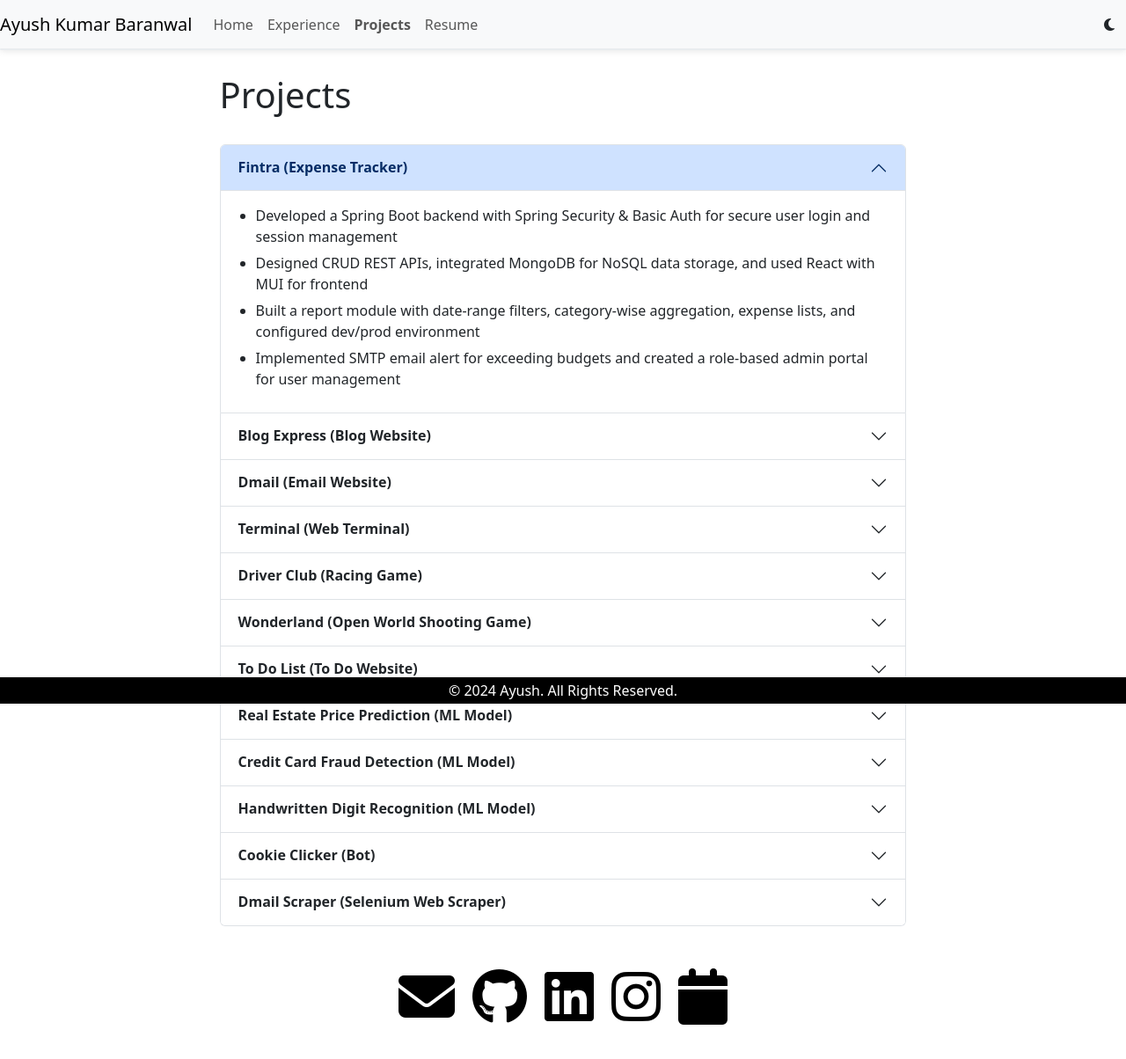
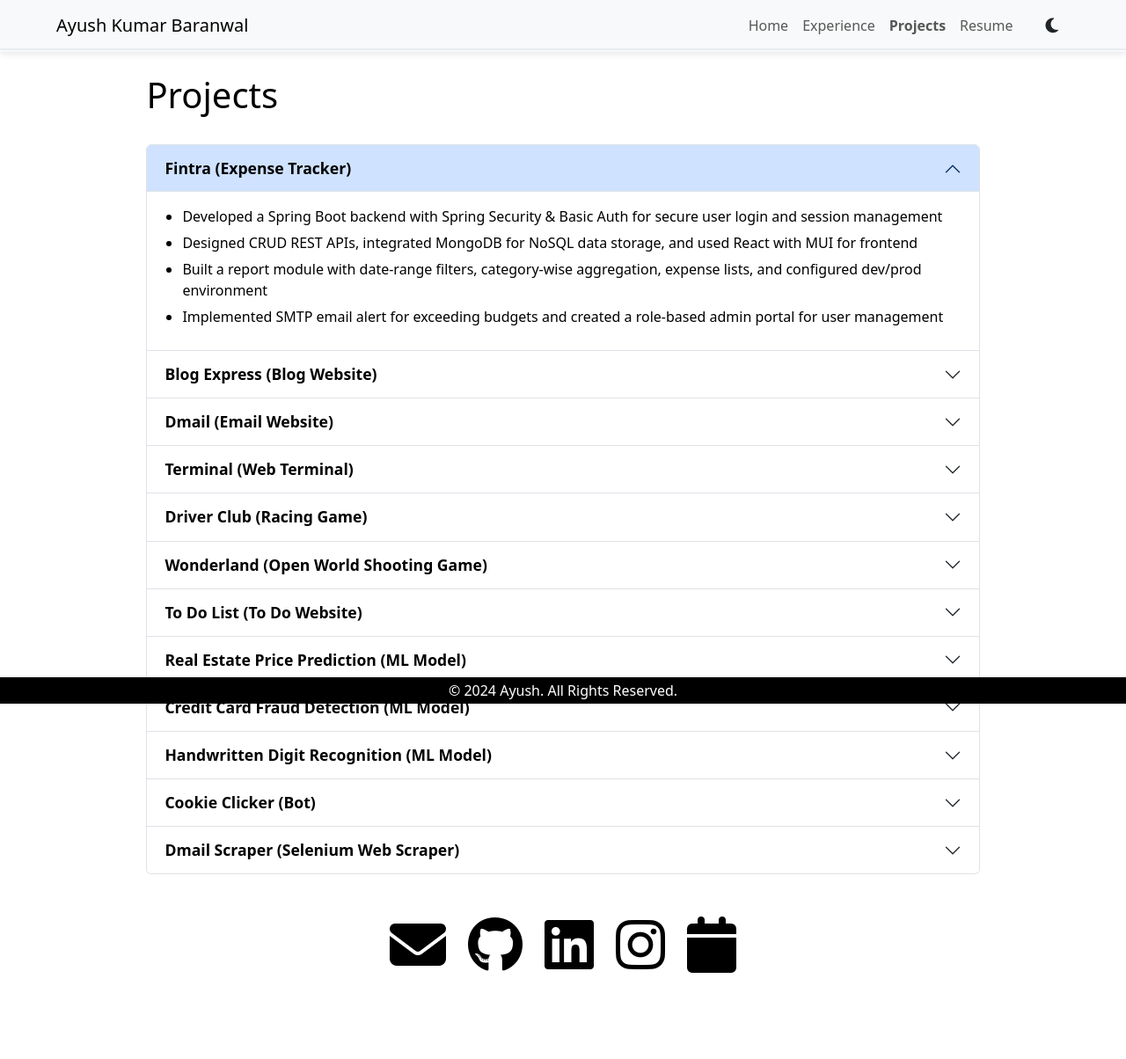
Before and after one commit to Ayush-Baranwal-X/Ayush-Baranwal-X.github.io, a React (Create React App) app: page /projects in a window 1280 px wide. Shown: the whole page at 88% size. After the commit the page ends 1154 px from the top, so only its background shows below. Built offline with nearby package versions, Linux system fonts and the light colour scheme.

Commit message:
Made enhancements and improvements

```diff
--- a/src/App.js
+++ b/src/App.js
@@ -1,183 +1,175 @@
-import React from 'react';
+import React, { useState, useEffect } from 'react';
+import 'bootstrap/dist/css/bootstrap.min.css';
+import './App.css';
 
-import 'bootstrap/dist/css/bootstrap.min.css';
-
-import logo from './logo.svg';
-import './App.css';
 import Header from './MyComponents/Header.js';
 import Footer from './MyComponents/Footer.js';
 import About from './MyComponents/About.js';
 import Projects from './MyComponents/Projects.js';
 import Social from './MyComponents/Social.js';
-import Experience from './MyComponents/Experience.js'
-import PageNotFound from './MyComponents/PageNotFound.js'
-import $ from 'jquery';
-import { useState, useEffect } from 'react';
-import { Navigate, useLocation , useNavigate} from 'react-router-dom';
+import Experience from './MyComponents/Experience.js';
+import PageNotFound from './MyComponents/PageNotFound.js';
 
 import {
   BrowserRouter as Router,
   Routes,
   Route,
-  Link
+  useLocation
 } from 'react-router-dom';
 
+function App() {
+  // Device type detection
+  const screenWidth = window.screen.width;
+  const mobile = screenWidth < 768;
+  const tab = screenWidth >= 768 && screenWidth <= 1024;
 
-function App() {
-  // let mobile = false;
-  // function isMobile() {
-  //   const regex = /Mobi|Android|webOS|iPhone|iPad|iPod|BlackBerry|IEMobile|Opera Mini/i;
-  //   return regex.test(navigator.userAgent);
-  // }
-
-  let screenWidth = window.screen.width;
-  let screenHeight = window.screen.height;
-  let mobile = false;
-  let tab = false;
-  if (screenWidth < 768) {
-    mobile = true;
-  }
-  if (((screenWidth <= 1024 && screenWidth >= 768))) {
-    tab = true;
-  }
-
-  let initTheme = JSON.parse(localStorage.getItem('darkMode'));
-
-  const [darkMode, setMode] = useState(initTheme);
+  // Dark mode state
+  const initTheme = JSON.parse(localStorage.getItem('darkMode'));
+  const [darkMode, setDarkMode] = useState(initTheme);
 
   const toggleTheme = () => {
-    if (darkMode === true) {
-      document.documentElement.setAttribute('data-bs-theme', 'light');
-      setMode(false)
-    }
-    else {
-      document.documentElement.setAttribute('data-bs-theme', 'dark');
-      setMode(true)
-    }
-    // We are passing !darkMode here as the darkMode variable is not updated yet irrespective of the code just above
     const newMode = !darkMode;
+    setDarkMode(newMode);
+    document.documentElement.setAttribute('data-bs-theme', newMode ? 'dark' : 'light');
     localStorage.setItem('darkMode', JSON.stringify(newMode));
-    return;
-  }
+  };
 
   useEffect(() => {
     if (initTheme != null) {
-      document.documentElement.setAttribute('data-bs-theme', initTheme ? 'dark' : 'white');
+      document.documentElement.setAttribute('data-bs-theme', initTheme ? 'dark' : 'light');
     }
-    // Clean up function (optional but good practise)
-    return () => {
-
-    };
   }, [initTheme]);
 
+  // Scroll progress bar
+  const fillScrollLine = () => {
+    const scrollline = document.getElementById('progress-bar-scroller');
+    if (!scrollline) return;
 
-  // Scrolling Bar
-
-
-  const fillscrollline = () => {
-    const scrollline = document.getElementById('progress-bar-scroller');
-    if (scrollline === null) {
-      return;
-    }
-    else {
     const windowHeight = window.innerHeight;
     const fullHeight = document.body.clientHeight;
     const scrolled = window.scrollY;
-      const percentScrolledx = (scrolled / (fullHeight - windowHeight)) * 100;
-      const percentScrolled = (percentScrolledx > 95 ? 100 : percentScrolledx);
+    const percentScrolled = Math.min((scrolled / (fullHeight - windowHeight)) * 100, 100);
     scrollline.style.width = percentScrolled + '%';
-    }
   };
 
-  useEffect(()=>{
-    window.addEventListener('scroll', fillscrollline);
-    return ()=> {
-      window.removeEventListener('scroll',fillscrollline);
-    };
-  },[]);
+  useEffect(() => {
+    window.addEventListener('scroll', fillScrollLine);
+    return () => window.removeEventListener('scroll', fillScrollLine);
+  }, []);
 
-  function ScrollComponent() {
+  // Scroll to top on route change
+  function ScrollToTop() {
     const location = useLocation();
-
     useEffect(() => {
       window.scrollTo(0, 0);
-      fillscrollline();
+      fillScrollLine();
     }, [location]);
+    return null;
   }
 
-  function ModifyHeightProgressBarComponent() {
+  // Observe dynamic page height changes
+  function ModifyHeightProgressBar() {
     const [pageHeight, setPageHeight] = useState(document.body.clientHeight);
 
     useEffect(() => {
-      const observer = new MutationObserver(()=>{
+      const observer = new MutationObserver(() => {
         const newHeight = document.body.clientHeight;
-        if(newHeight !== pageHeight)
-        {
-          setPageHeight(newHeight);
-        }
+        if (newHeight !== pageHeight) setPageHeight(newHeight);
       });
-
-      observer.observe(document.body , {attributes:true, childList: true, subtree: true});
-      return () =>{
-        observer.disconnect();
-      };
+      observer.observe(document.body, { attributes: true, childList: true, subtree: true });
+      return () => observer.disconnect();
     }, [pageHeight]);
 
-    useEffect(()=>{
-      fillscrollline();
-    }, [pageHeight]);
+    useEffect(() => fillScrollLine(), [pageHeight]);
 
     return null;
   }
 
   return (
-    <>
     <Router>
       <Routes>
-          <Route exact path='/' element={
+        <Route
+          exact
+          path="/"
+          element={
             <>
-              {/* Here in the header component props.projects and props.experience should have values = false. But we don't need to pass them as default values are used for props which are not passed. And for a boolean it is false. */}
-              <Header title="Ayush Kumar Baranwal" home={true} toggleTheme={toggleTheme} progress={true} darkMode={darkMode} mobile={mobile} tab={tab} />
+              <Header
+                title="Ayush Kumar Baranwal"
+                home
+                toggleTheme={toggleTheme}
+                progress
+                darkMode={darkMode}
+                mobile={mobile}
+                tab={tab}
+              />
               <About mobile={mobile} tab={tab} />
-              <ScrollComponent />
-              {/* Modify scroll component is used in case you are using elements in your app which can change the height of the page. It basically dynamically changes the current progress in the progress bar. */}
-              {/* Here it is not needed */}
+              <ScrollToTop />
             </>
-          }>
-          </Route>
-          <Route exact path='/projects' element={
+          }
+        />
+        <Route
+          exact
+          path="/projects"
+          element={
             <>
-              <Header title="Ayush Kumar Baranwal" projects={true} toggleTheme={toggleTheme} progress={true} darkMode={darkMode} mobile={mobile} tab={tab} />
-              <Projects mobile={mobile} darkMode = {darkMode}/>
-              <ScrollComponent />
-              <ModifyHeightProgressBarComponent />
+              <Header
+                title="Ayush Kumar Baranwal"
+                projects
+                toggleTheme={toggleTheme}
+                progress
+                darkMode={darkMode}
+                mobile={mobile}
+                tab={tab}
+              />
+              <Projects mobile={mobile} darkMode={darkMode} />
+              <ScrollToTop />
+              <ModifyHeightProgressBar />
             </>
-          }>
-          </Route>
-          <Route exact path='/experience' element={
+          }
+        />
+        <Route
+          exact
+          path="/experience"
+          element={
             <>
-              <Header title="Ayush Kumar Baranwal" experience={true} toggleTheme={toggleTheme} progress={true} darkMode={darkMode} mobile={mobile} tab={tab} />
-              <Experience mobile={mobile} darkMode = {darkMode}/>
-              <ScrollComponent />
-              <ModifyHeightProgressBarComponent />
+              <Header
+                title="Ayush Kumar Baranwal"
+                experience
+                toggleTheme={toggleTheme}
+                progress
+                darkMode={darkMode}
+                mobile={mobile}
+                tab={tab}
+              />
+              <Experience mobile={mobile} darkMode={darkMode} />
+              <ScrollToTop />
+              <ModifyHeightProgressBar />
             </>
-          }>
-          </Route>
-          <Route exact path='*' element={
+          }
+        />
+        <Route
+          path="*"
+          element={
             <>
-              <Header title="Ayush Kumar Baranwal" experience={true} toggleTheme={toggleTheme} progress={true} darkMode={darkMode} mobile={mobile} tab={tab} />
-              <PageNotFound/>
-              <ScrollComponent />
-              <ModifyHeightProgressBarComponent />
-              {/* temp */}
+              <Header
+                title="Ayush Kumar Baranwal"
+                experience
+                toggleTheme={toggleTheme}
+                progress
+                darkMode={darkMode}
+                mobile={mobile}
+                tab={tab}
+              />
+              <PageNotFound />
+              <ScrollToTop />
+              <ModifyHeightProgressBar />
             </>
-          }>
-          </Route>
+          }
+        />
       </Routes>
       <Social darkMode={darkMode} mobile={mobile} />
       <Footer mobile={mobile} />
     </Router>
-    </>
   );
 }
 
--- a/src/MyComponents/NavBar.js
+++ b/src/MyComponents/NavBar.js
@@ -1,9 +1,9 @@
 import React from 'react';
 import { Link } from 'react-router-dom';
 
-function NavScrollExample(props) {
-  // Compute horizontal padding: 19.5% on desktop, 0 on mobile/tablet
-  const paddingX = (props.mobile || props.tab) ? '0' : '13%';
+function NavBar(props) {
+  const paddingX = '5%';
+  const isMobile = window.innerWidth < 992; // bootstrap lg breakpoint
 
   return (
     <nav
@@ -14,13 +14,25 @@ function NavScrollExample(props) {
         paddingLeft: paddingX,
         paddingRight: paddingX,
         zIndex: 4,
-        boxShadow: '0 2px 8px rgba(0,0,0,0.1)', // subtle separation from content
+        boxShadow: '0 2px 8px rgba(0,0,0,0.1)',
       }}
     >
-      <div className="container-fluid" style={{ padding: 0 }}>
+      <div className="container-fluid" style={{ padding: 0, display: 'flex', alignItems: 'center', width: '100%' }}>
+        {/* Brand on the left */}
         <Link className="navbar-brand" to="/">
           {props.title}
         </Link>
+
+        {/* Dark mode button always visible on right (mobile + desktop) */}
+        <button
+          className="btn ms-auto me-2 d-lg-none" // only visible on mobile
+          onClick={props.toggleTheme}
+          style={{ fontSize: '1.2rem' }}
+        >
+          {props.darkMode ? <i className="fa-solid fa-sun"></i> : <i className="fa-solid fa-moon"></i>}
+        </button>
+
+        {/* Hamburger button */}
         <button
           className="navbar-toggler"
           type="button"
@@ -33,56 +45,45 @@ function NavScrollExample(props) {
           <span className="navbar-toggler-icon"></span>
         </button>
 
+        {/* Navbar links */}
         <div className="collapse navbar-collapse" id="navbarSupportedContent">
-          <ul className="navbar-nav me-auto mb-2 mb-lg-0">
-            <li className="nav-item">
-              <Link className="nav-link" to="/">
-                {props.home ? <b>Home</b> : 'Home'}
-              </Link>
-            </li>
-            <li className="nav-item">
-              <Link className="nav-link" to="/experience">
-                {props.experience ? <b>Experience</b> : 'Experience'}
-              </Link>
-            </li>
-            <li className="nav-item">
-              <Link className="nav-link" to="/projects">
-                {props.projects ? <b>Projects</b> : 'Projects'}
-              </Link>
-            </li>
+          <ul className="navbar-nav ms-auto mb-2 mb-lg-0 align-items-lg-center">
+            {[
+              { name: 'Home', path: '/', active: props.home },
+              { name: 'Experience', path: '/experience', active: props.experience },
+              { name: 'Projects', path: '/projects', active: props.projects },
+            ].map((item, i) => (
+              <li className="nav-item" key={i}>
+                <Link className="nav-link" to={item.path}>
+                  {item.active ? <b>{item.name}</b> : item.name}
+                </Link>
+              </li>
+            ))}
             <li className="nav-item">
               <a
                 className="nav-link"
-                href="https://bit.ly/akb-cv"
+                href="https://drive.google.com/file/d/1-sAGlmIU3wIfno0rWl-D72ihq_XlqTG3/view"
                 target="_blank"
                 rel="noopener noreferrer"
               >
                 Resume
               </a>
             </li>
-            {/* <li className="nav-item">
-              <a
-                className="nav-link"
-                href="https://akbxterminal.web.app"
-                target="_blank"
-                rel="noopener noreferrer"
+            {/* Dark mode button on desktop */}
+            <li className="nav-item d-none d-lg-block ms-3">
+              <button
+                className="btn"
+                onClick={props.toggleTheme}
+                style={{ fontSize: '1.2rem' }}
               >
-                Terminal
-              </a>
-            </li> */}
+                {props.darkMode ? <i className="fa-solid fa-sun"></i> : <i className="fa-solid fa-moon"></i>}
+              </button>
+            </li>
           </ul>
-
-          <button className="btn" onClick={props.toggleTheme}>
-            {props.darkMode ? (
-              <i className="fa-solid fa-sun fa-1x"></i>
-            ) : (
-              <i className="fa-solid fa-moon fa-1x"></i>
-            )}
-          </button>
         </div>
       </div>
     </nav>
   );
 }
 
-export default NavScrollExample;
+export default NavBar;
--- a/src/MyComponents/Projects.css
+++ b/src/MyComponents/Projects.css
@@ -1,6 +1,8 @@
+/* Container */
 .accordion-container {
-  margin-left: 19.5%;
-  margin-right: 19.5%;
+  margin-left: 13%;
+  margin-right: 13%;
+  color: black; /* default light mode */
 }
 
 .accordion-container.mobile {
@@ -8,6 +10,16 @@
   margin-right: 5%;
 }
 
+/* Accordion Header */
+.project-header {
+  display: flex;
+  flex-direction: column; /* stack if needed */
+  font-weight: 500;
+  font-size: 1.1rem;
+  color: black; /* light mode */
+}
+
+/* Bullet points */
 .project-points {
   padding-left: 20px;
   list-style-type: disc;
@@ -16,4 +28,14 @@
 
 .project-points li {
   margin-bottom: 6px;
+  font-size: 1rem;
+  line-height: 1.5;
+  color: black; /* light mode */
 }
+
+/* Dark mode override */
+.accordion-container.dark-mode,
+.accordion-container.dark-mode .project-header,
+.accordion-container.dark-mode .project-points li {
+  color: white;
+}
--- a/src/MyComponents/Projects.js
+++ b/src/MyComponents/Projects.js
@@ -132,7 +132,7 @@ const projectsData = [
 
 function ProjectsAccordion({ darkMode, mobile }) {
     return (
-        <div className={`accordion-container ${mobile ? 'mobile' : 'desktop'}`}>
+        <div className={`accordion-container ${mobile ? 'mobile' : 'desktop'} ${darkMode ? 'dark-mode' : ''}`}>
             <br></br>
             <h1>Projects</h1>
             <br></br>
@@ -140,11 +140,13 @@ function ProjectsAccordion({ darkMode, mobile }) {
                 {projectsData.map((project, index) => (
                     <Accordion.Item eventKey={index.toString()} key={index}>
                         <Accordion.Header>
+                            <div className='project-header'>
                             {mobile ? (
                                 <b>{project.title}</b>
                             ) : (
                                 <b>{project.title}</b>
                             )}
+                            </div>
                         </Accordion.Header>
                         <Accordion.Body>
                             <ul className="project-points">
--- a/src/MyComponents/Social.js
+++ b/src/MyComponents/Social.js
@@ -13,12 +13,29 @@ const Social = ({ darkMode, mobile }) => {
   ];
 
   return (
-    <div>
-      <center>
-        <div style={{ margin: mobile === false ? '0px 19.5%' : '0px 10%', display: 'flex', justifyContent: 'center', gap: '20px' }}>
-          {socialLinks.map((link, index) => (
+    <div style={{ width: '100%' }}>
+      <div
+        style={{
+          display: 'flex',
+          flexWrap: 'wrap',
+          justifyContent: 'center',
+          gap: '25px',  // small horizontal gap
+          paddingLeft: mobile ? '5%' : '15%',
+          paddingRight: mobile ? '5%' : '15%',
+          boxSizing: 'border-box',
+        }}
+      >
+        {socialLinks.map((link, index) => (
+          <div
+            key={index}
+            style={{
+              flex: '0 1 auto',   // shrink to content width
+              display: 'flex',
+              justifyContent: 'center',
+              marginBottom: '8px', // vertical gap
+            }}
+          >
             <a
-              key={index}
               href={link.href}
               target="_blank"
               rel="noopener noreferrer"
@@ -26,9 +43,9 @@ const Social = ({ darkMode, mobile }) => {
             >
               <i className={`${link.icon} fa-4x`} id={hoverId}></i>
             </a>
-          ))}
-        </div>
-      </center>
+          </div>
+        ))}
+      </div>
     </div>
   );
 };
```
Also changed, not shown: src/App.css (+8 -3 lines), src/MyComponents/About.css (+10 -8 lines), src/MyComponents/About.js (+41 -12 lines), src/MyComponents/Experience.css (+53 -2 lines), src/MyComponents/Experience.js (+14 -19 lines), 12 other files (tests, documents, lock files or other folders). Lines whose indentation alone changed are shown as unchanged.
